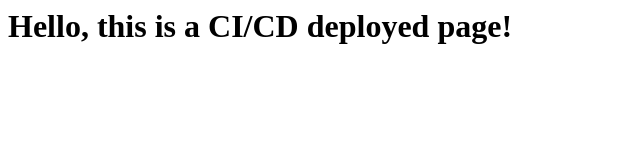
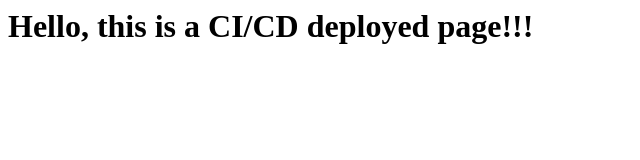
Before and after one commit to Kaiser000007/ci-cd-demo, a plain HTML site: page report.html in a window 1280 px wide. Shown: the full height of the page, 0-640 px from the left. Drawn offline with Linux system fonts and the light colour scheme.

Commit message:
Update report.html

```diff
--- a/report.html
+++ b/report.html
@@ -2,6 +2,6 @@
 <html>
   <head><title>CI Report</title></head>
   <body>
-    <h1>Hello, this is a CI/CD deployed page!</h1>
+    <h1>Hello, this is a CI/CD deployed page!!!</h1>
   </body>
 </html>
```
